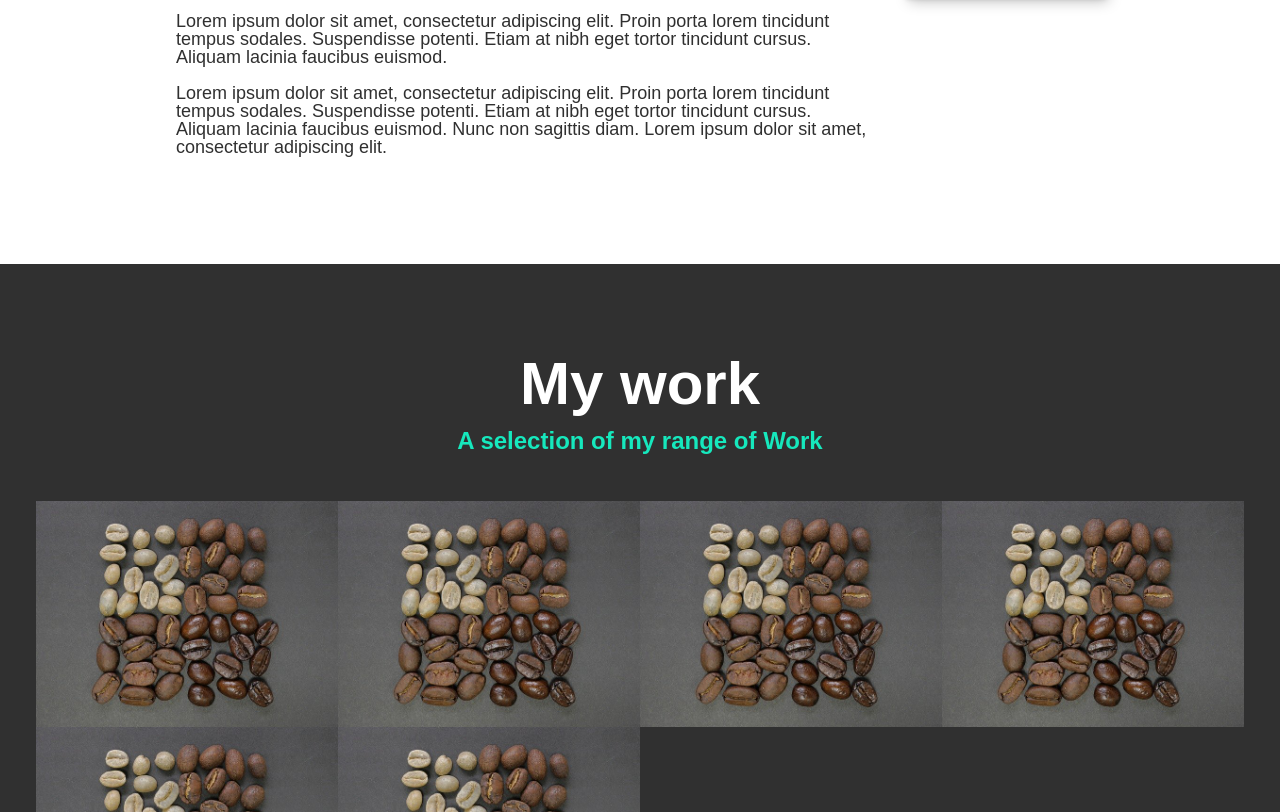
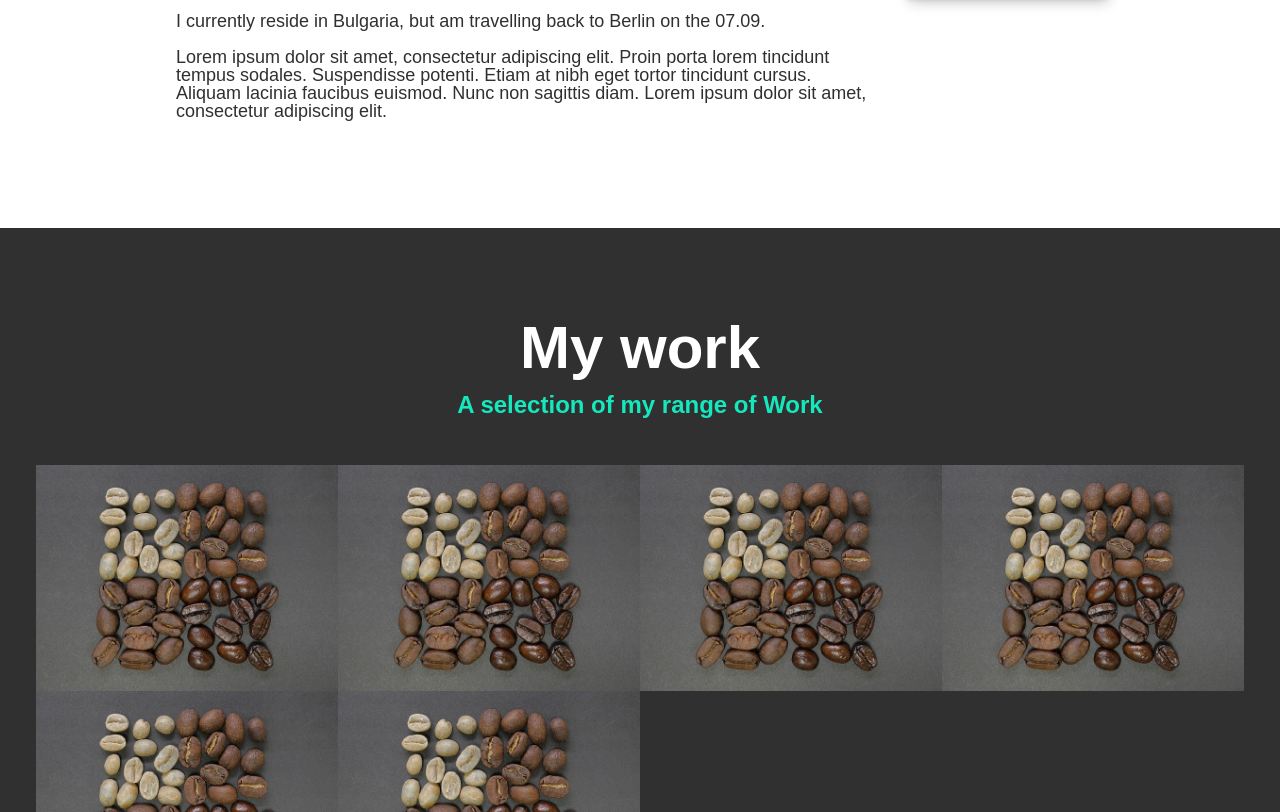
Before and after one commit to IliaValkov/iliavalkov.github.io, a plain HTML site: page index.html in a window 1280 px wide. Shown: the part 1526-2338 px from the top of the page. Drawn offline with Linux system fonts and the light colour scheme; a web font is replaced by a local one.

Commit message:
Modified text in who I am section
Test commit

```diff
--- a/index.html
+++ b/index.html
@@ -60,7 +60,7 @@
 			<h2 class="section__title section__title--about">Who I am</h2>
 			<p class="section__subtitle section__subtitle--about">Aspiring Frontend Developer based in Berlin</p>
 			<div class="about-me__body">
-				<p>Lorem ipsum dolor sit amet, consectetur adipiscing elit. Proin porta lorem tincidunt tempus sodales. Suspendisse potenti. Etiam at nibh eget tortor tincidunt cursus. Aliquam lacinia faucibus euismod.</p>
+				<p>I currently reside in Bulgaria, but am travelling back to Berlin on the 07.09.</p>
 				<p>Lorem ipsum dolor sit amet, consectetur adipiscing elit. Proin porta lorem tincidunt tempus sodales. Suspendisse potenti. Etiam at nibh eget tortor tincidunt cursus. Aliquam lacinia faucibus euismod. Nunc non sagittis diam. Lorem ipsum dolor sit amet, consectetur adipiscing elit.</p>
 			</div>
 			<img class="about-me__img" src="img/about_me.jpg" alt="Another image">
```
